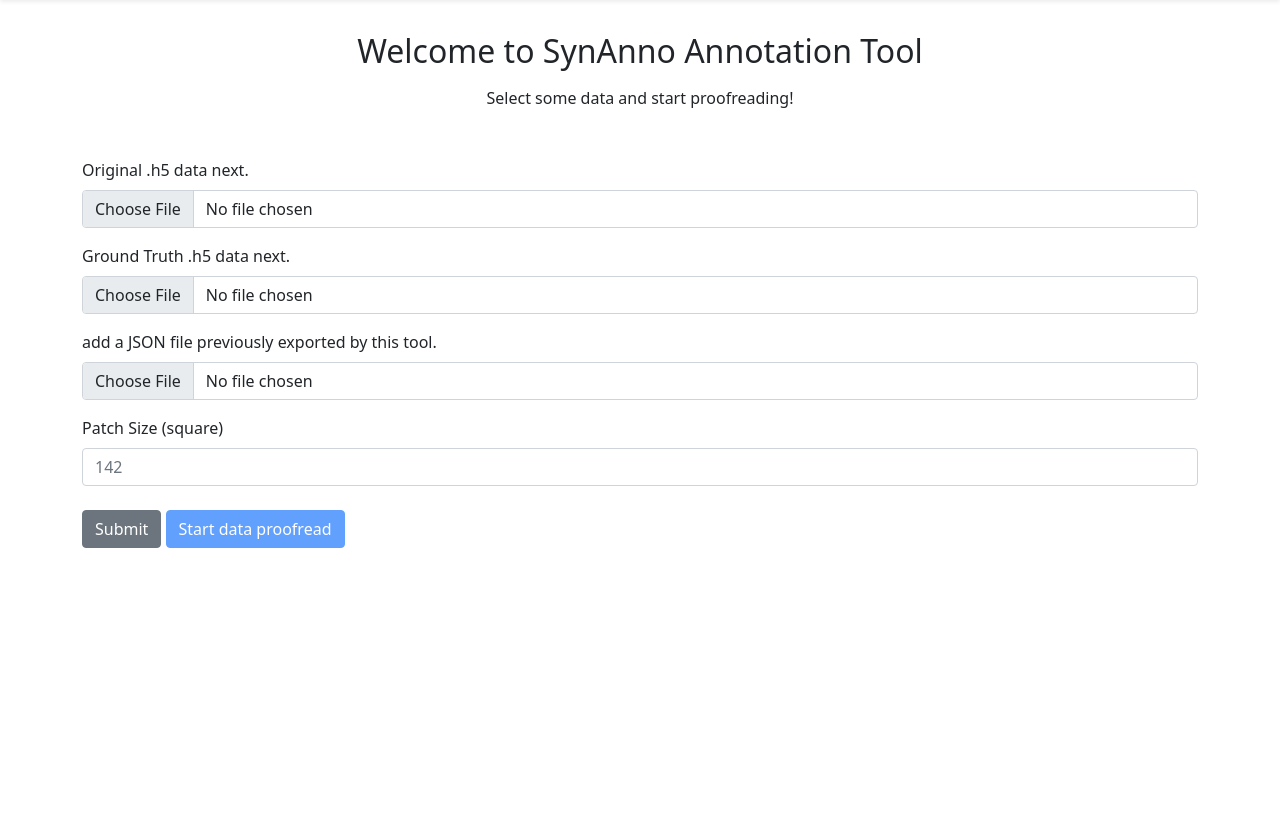
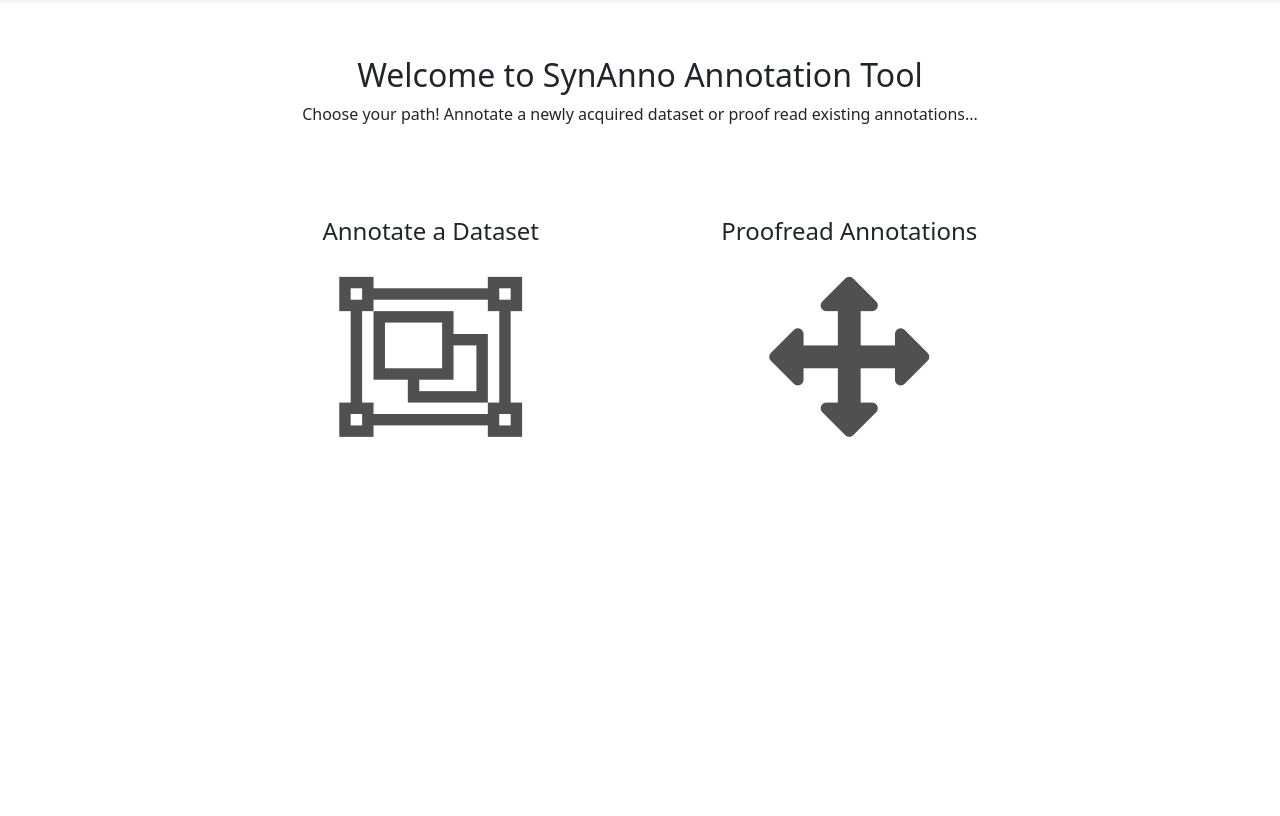
Before and after one commit to PytorchConnectomics/SynAnno, a Flask app: page / in a window 1280 px wide. Shown: the part 56-872 px from the top of the page. Before the commit the page ends 604 px from the top, so only its background shows below. Run offline with Flask 2, Linux system fonts and the light colour scheme; some libraries are stand-ins or nearby versions.

Commit message:
setup base landing page

```diff
--- a/synanno/__init__.py
+++ b/synanno/__init__.py
@@ -29,4 +29,4 @@ app.config['NG_PORT'] = '9015'
 global progress_bar_status
 progress_bar_status = {"status":"Loading Source File", "percent":0}
 
-from synanno.routes import annotation, finish, opendata, categorize
+from synanno.routes import annotation, finish, opendata, categorize, landingpage
--- /dev/null
+++ b/synanno/routes/landingpage.py
@@ -0,0 +1,9 @@
+from flask import render_template
+
+
+from synanno import app
+
+
+@app.route("/")
+def landing():
+    return render_template("landingpage.html")
--- a/synanno/routes/opendata.py
+++ b/synanno/routes/opendata.py
@@ -30,7 +30,7 @@ global neuro_version  # versioning number for the neuroglancer instance
 # initialize the neuroglancer version number as noon
 neuro_version = None
 
-@app.route('/')
+@app.route('/open_data')
 def open_data():
     if os.path.isdir('./synanno/static/Images/'):
         flash('Click \"Reset Backend\" to clear the memory and start a new task.')
--- a/synanno/static/style.css
+++ b/synanno/static/style.css
@@ -59,7 +59,7 @@
   display: inline-block;
 }
 
-.card-body {
+.card-body-proof-read {
   min-height: 30%;
   max-height: 30%;
   min-width: 30%;
--- a/synanno/templates/categorize.html
+++ b/synanno/templates/categorize.html
@@ -9,7 +9,7 @@
 {% block content %}
 
 
-<div class="container-fluid content-row mb-5 ">
+<div class="container-fluid content-row mt-5 ">
 
     <div class="container-fluid py-2">
         <div class="d-flex flex-row flex-nowrap overflow-auto">
@@ -19,7 +19,7 @@
 
             {% if (image.Label == 'Incorrect' or image.Label == 'Unsure') %}
 
-            <div class="card card-body" id="id_error_{{pages_loop.index-1}}_{{loop.index-1}}">
+            <div class="card card-body card-body-proof-read" id="id_error_{{pages_loop.index-1}}_{{loop.index-1}}">
                 <div class="card-block border-0 p-1 image-card-btn {% if image.Label == 'Correct' %}correct{% elif image.Label == 'Incorrect'%}incorrect{% elif image.Label == 'Unsure'%}unsure{% endif %}"
                     page="{{pages_loop.index - 1 }}" data_id="{{ loop.index }}"
                     label="{% if image.Label == 'Correct' %}Correct{% elif image.Label == 'Incorrect'%}Incorrect{% elif image.Label == 'Unsure'%}Unsure{% endif %}">
--- a/synanno/templates/exportdata.html
+++ b/synanno/templates/exportdata.html
@@ -7,8 +7,8 @@
     <p> Click "Open new data" to go back to the import page.</p>
 </div>
 <div class="mt-4">
-    <a type="button" class="btn btn-primary {{ btn_status }}" href={{ url_for('export_data')}}>Save results</a>
-    <a type="button" class="btn btn-secondary ml-2 " href={{ url_for('reset')}}>Open new data</a>
+    <a type="button" class="btn btn-primary {{ btn_status }}" href="{{ url_for('export_data')}}">Save results</a>
+    <a type="button" class="btn btn-secondary ml-2 " href="{{ url_for('reset')}}">Open new data</a>
 </div>
 
 {% endblock %}
--- /dev/null
+++ b/synanno/templates/landingpage.html
@@ -0,0 +1,40 @@
+{% extends "templatebase.html" %}
+
+{% block help_content%}
+{% endblock %}
+
+{% block content %}
+
+<div class="container-fluid vh-100 w-75 ">
+    <div class="pt-5 text-center">
+        <h2 class="mb-2"> Welcome to SynAnno Annotation Tool</h2>
+        <p>Choose your path! Annotate a newly acquired dataset or proof read existing annotations... </p>
+    </div>
+    <div class="row justify-content-center h-50">
+        <div class="col my-auto">
+            <div class="card text-center border-primary">
+                <h4 class="card-title">Annotate a Dataset</h4>
+                <div class="card-body">
+                    <a type="button" class="btn" href="{{ url_for('open_data') }}">
+                        <h2>
+                            <i class="fa fa-object-group fa-5x" style="color:rgb(80, 80, 80);"></i>
+                        </h2>
+                    </a>
+                </div>
+            </div>
+        </div>
+        <div class="col my-auto">
+            <div class="card text-center">
+                <h4 class="card-title">Proofread Annotations </h4>
+                <div class="card-body border-primary">
+                    <a type="button" class="btn" href="{{ url_for('open_data') }}">
+                        <h2>
+                            <i class="fa fa-arrows  fa-5x" style="color:rgb(80, 80, 80);"></i>
+                        </h2>
+                    </a>
+                </div>
+            </div>
+        </div>
+    </div>
+</div>
+{% endblock %}
```
